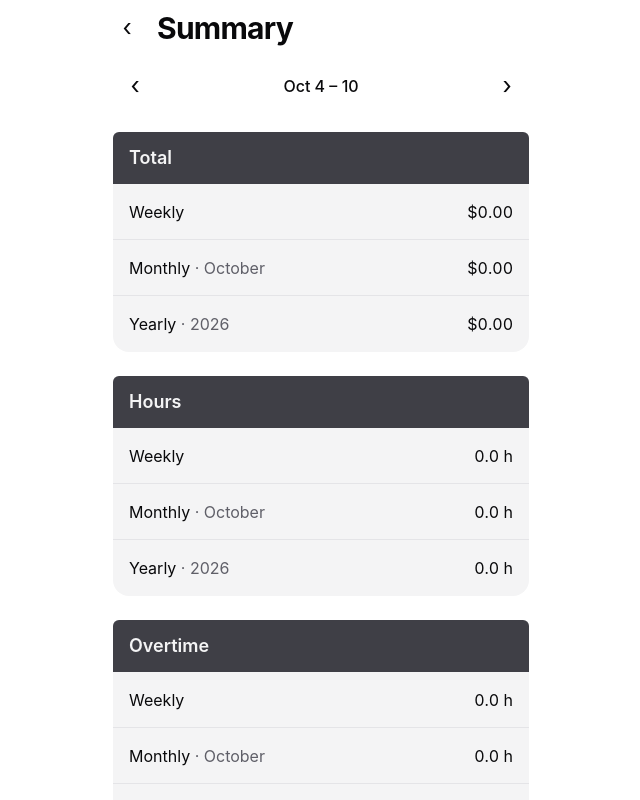
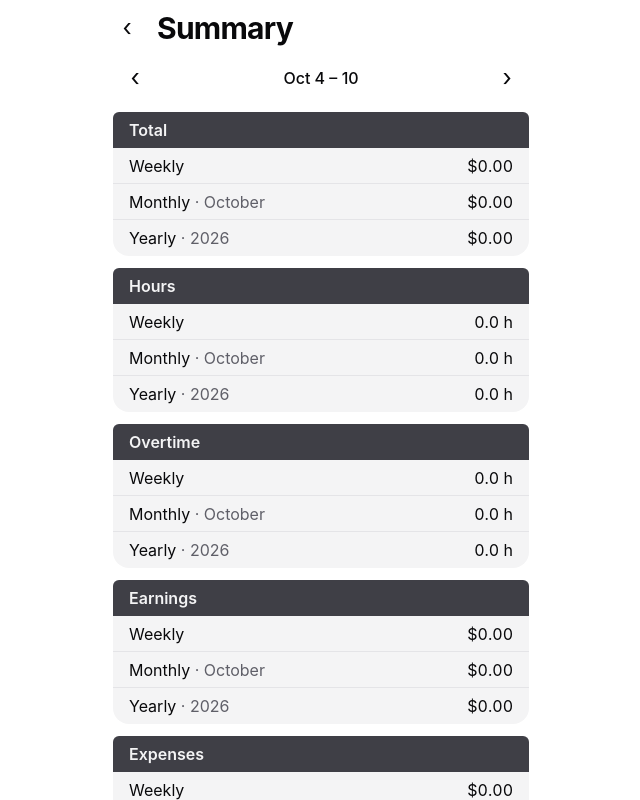
Before and after one commit to diecky7/Clock-in, a React (Vite) app: page / in a window 1280 px wide. Both pictures are taken after a click on the button 738 px from the left and 28 px from the top of the page. Shown: the top 800 px of the page, without its empty margins (319-959 px from the left). Built offline with nearby package versions, Linux system fonts and the light colour scheme.

Commit message:
Compact Summary cards; v1.3.1

```diff
--- a/package.json
+++ b/package.json
@@ -1,7 +1,7 @@
 {
   "name": "clock-in",
   "private": true,
-  "version": "1.3.0",
+  "version": "1.3.1",
   "type": "module",
   "scripts": {
     "dev": "vite",
--- a/src/changelog.ts
+++ b/src/changelog.ts
@@ -6,6 +6,11 @@ export interface Release {
 
 /** Newest first. Keep `package.json` version equal to the first entry. */
 export const CHANGELOG: Release[] = [
+  {
+    version: '1.3.1',
+    date: '2026-10-08',
+    changes: ['Summary is more compact and fits on one screen'],
+  },
   {
     version: '1.3.0',
     date: '2026-10-08',
--- a/src/components/ui.tsx
+++ b/src/components/ui.tsx
@@ -36,10 +36,10 @@ export function Screen({
   )
 }
 
-export function Section({ title, children }: { title: string; children: ReactNode }) {
+export function Section({ title, compact, children }: { title: string; compact?: boolean; children: ReactNode }) {
   return (
-    <section className="mt-6 overflow-hidden rounded-b-2xl rounded-t-md bg-surface" aria-label={title}>
-      <h2 className="bg-title px-4 py-3 text-lg font-semibold text-title-fg">{title}</h2>
+    <section className={`${compact ? 'mt-3' : 'mt-6'} overflow-hidden rounded-b-2xl rounded-t-md bg-surface`} aria-label={title}>
+      <h2 className={`bg-title px-4 font-semibold text-title-fg ${compact ? 'py-1.5 text-base' : 'py-3 text-lg'}`}>{title}</h2>
       <div>{children}</div>
     </section>
   )
--- a/src/screens/Summary.tsx
+++ b/src/screens/Summary.tsx
@@ -62,7 +62,7 @@ export default function Summary() {
     <Screen title="Summary" back="/" swipe={swipe}>
       {weekStart && periods && (
         <>
-          <nav aria-label="Week" className="mt-2 flex items-center justify-between">
+          <nav aria-label="Week" className="flex items-center justify-between">
             <button type="button" aria-label="Previous week" className={iconBtn} onClick={() => setWeekStart(addDays(weekStart, -7))}>
               ‹
             </button>
@@ -73,10 +73,10 @@ export default function Summary() {
           </nav>
 
           {cards.map(([title, fmt]) => (
-            <Section key={title} title={title}>
+            <Section key={title} title={title} compact>
               <dl className="divide-y divide-border">
                 {periods.map((p) => (
-                  <div key={p.name} className="flex min-h-14 items-center justify-between gap-3 px-4 text-base">
+                  <div key={p.name} className="flex min-h-9 items-center justify-between gap-3 px-4 text-base">
                     <dt>
                       {p.name}
                       {p.note && <span className="text-muted"> · {p.note}</span>}
```
